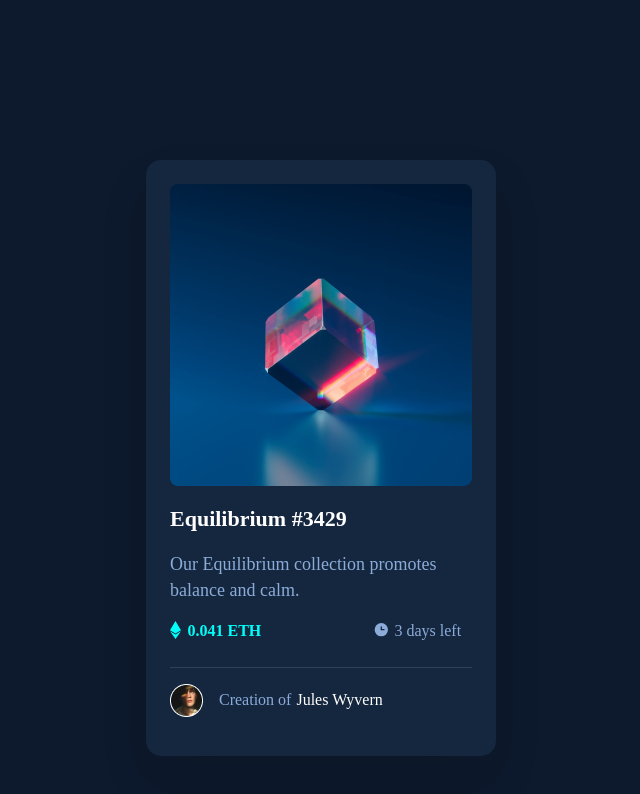
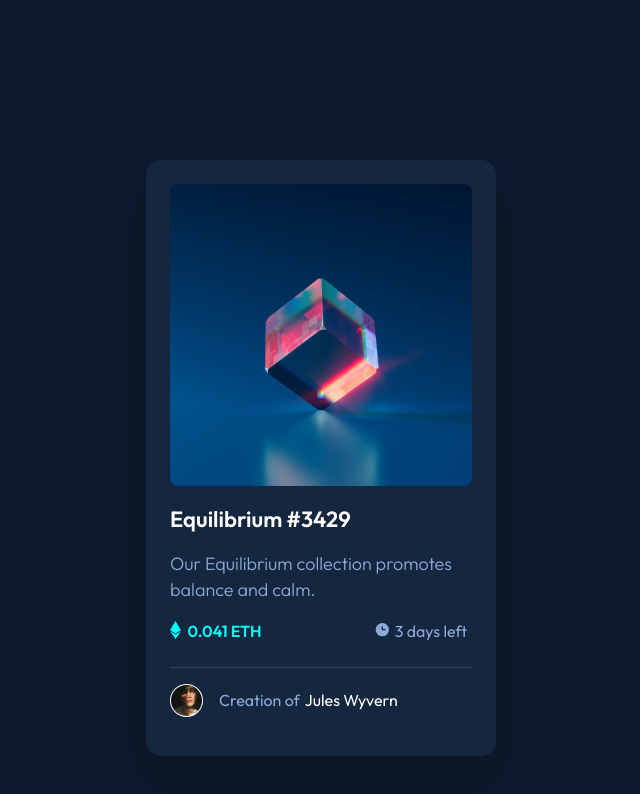
Before and after one commit to shota876/nft, a plain HTML site: page index.html in a window 1280 px wide. Shown: the whole page, without its empty margins (319-959 px from the left). Drawn offline with Linux system fonts and the light colour scheme.

Commit message:
changes in css

```diff
--- a/style.css
+++ b/style.css
@@ -1,3 +1,4 @@
+@import url('https://fonts.googleapis.com/css2?family=Outfit:wght@300;400;600&display=swap');
 .div1{
     width: 350px;
     height: 596px;
```
